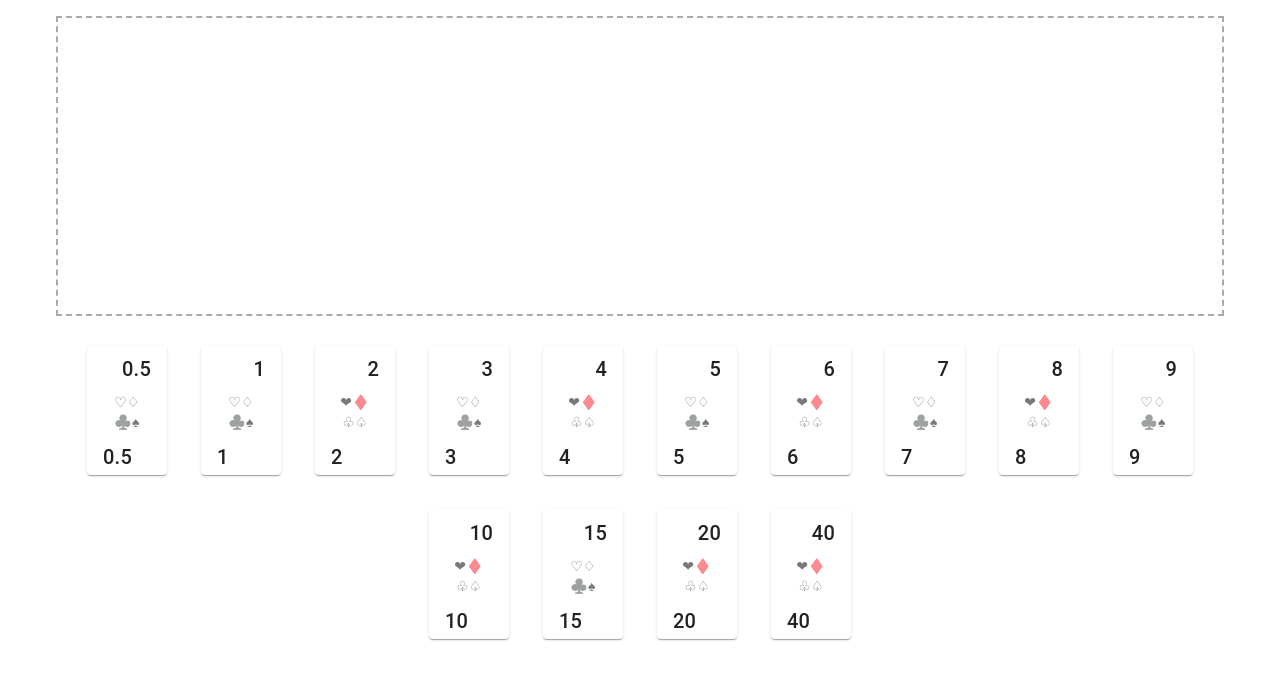
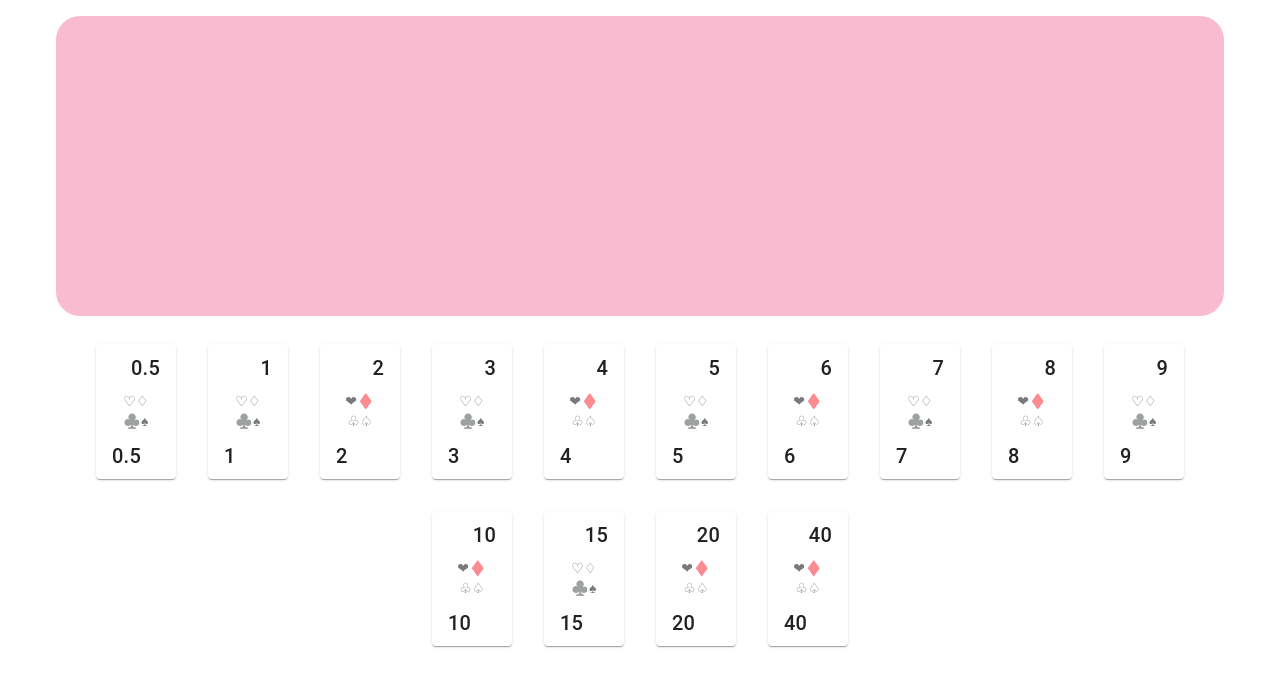
Before and after one commit to kuskyst/poker-chan, a Nuxt app: page / in a window 1280 px wide. Shown: the top 686 px of the page. Built offline with nearby package versions, Linux system fonts and the light colour scheme.

Commit message:
Update index.vue

```diff
--- a/pages/index.vue
+++ b/pages/index.vue
@@ -2,24 +2,24 @@
   <v-container>
     <v-row justify="center">
       <!-- フィールドエリア -->
-      <v-col cols="12" class="d-flex justify-center">
-        <div class="game-field" @drop.prevent="onDrop" @dragover.prevent>
+      <v-col cols="16" class="d-flex justify-center">
+        <v-sheet @drop.prevent="onDrop" @dragover.prevent rounded="xl" color="pink-lighten-4" width="100%" height="300">
           <!-- ドロップされたカードを表示 -->
           <div v-for="(card, index) in droppedCards" :key="index" class="card-stack" :style="getCardStackStyle(index)">
-            <v-card class="card" :style="cardStyle" @dragEnd="onDragEnd(card, $event)">
-                <v-card-title class="text-end">{{ card }}</v-card-title>
-                <v-card-subtitle v-if="card % 2 == 0" class="text-center">❤︎♦️<br>♧♤</v-card-subtitle>
-                <v-card-subtitle v-else class="text-center">♡♢<br>♣️♠︎</v-card-subtitle>
-                <v-card-title class="text-start">{{ card }}</v-card-title>
+            <v-card height="135" width="80">
+              <v-card-title class="text-end">{{ card }}</v-card-title>
+              <v-card-subtitle v-if="card % 2 == 0" class="text-center">❤︎♦️<br>♧♤</v-card-subtitle>
+              <v-card-subtitle v-else class="text-center">♡♢<br>♣️♠︎</v-card-subtitle>
+              <v-card-title class="text-start">{{ card }}</v-card-title>
             </v-card>
           </div>
-        </div>
+        </v-sheet>
       </v-col>
     </v-row>
 
     <v-row justify="center">
       <v-col v-for="(card, index) in cards" :key="index" cols="auto" class="d-flex justify-center">
-        <v-card class="card" :draggable="true" @dragstart="onDragStart(card, $event)">
+        <v-card class="ma-1" :draggable="true" @dragstart="onDragStart(card, $event)" height="135" width="80">
           <v-card-title class="text-end">{{ card }}</v-card-title>
           <v-card-subtitle v-if="card % 2 == 0" class="text-center">❤︎♦️<br>♧♤</v-card-subtitle>
           <v-card-subtitle v-else class="text-center">♡♢<br>♣️♠︎</v-card-subtitle>
@@ -35,12 +35,6 @@ import { ref } from 'vue';
 
 const cards = ref([0.5, 1, 2, 3, 4, 5, 6, 7, 8, 9, 10, 15, 20, 40]);
 const droppedCards = ref([]);
-
-const cardStyle = ref({
-  position: 'absolute',
-  cursor: 'pointer',
-  transition: 'all 0.3s ease',
-});
 
 const onDragStart = (card, event) => {
   event.dataTransfer.setData('card', JSON.stringify(card));
@@ -81,24 +75,8 @@ const onDragEnd = (card, event) => {
 </script>
 
 <style scoped>
-.game-field {
-  width: 100%;
-  height: 300px;
-  position: relative;
-  border: 2px dashed #aaa;
-  display: flex;
-  justify-content: center;
-  align-items: flex-start;
-}
-
 .card-stack {
   position: absolute;
   transition: all 0.3s ease;
 }
-
-.card {
-  width: 80px;
-  height: 130px;
-  margin: 5px;
-}
 </style>
```
